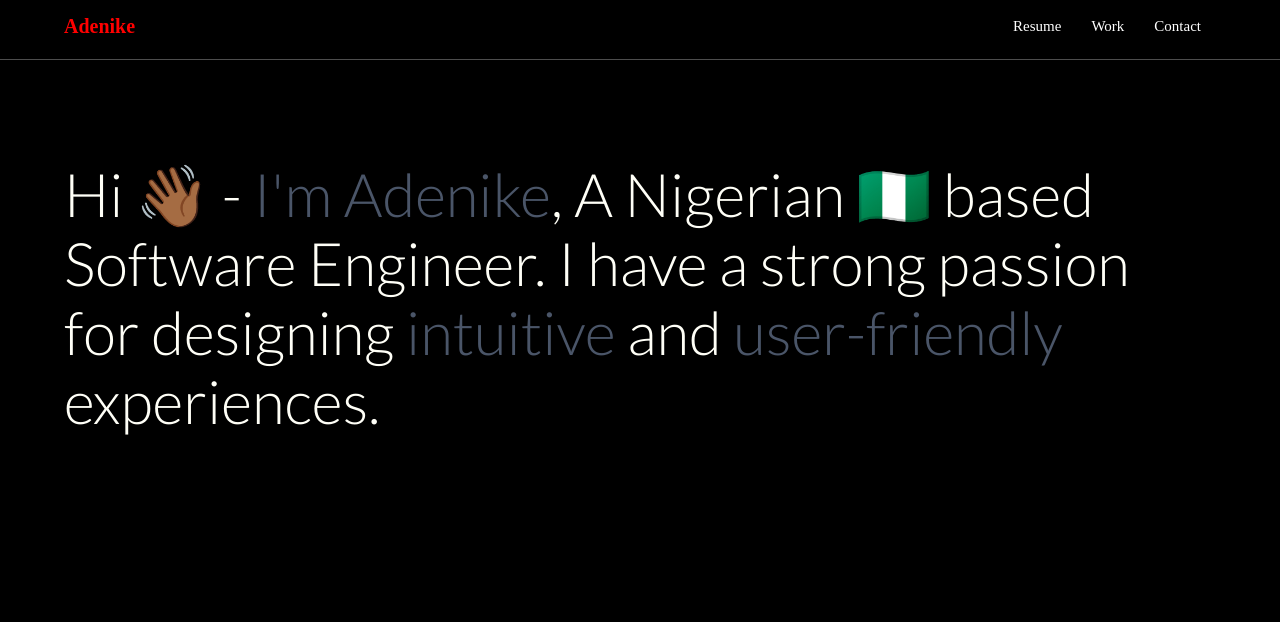
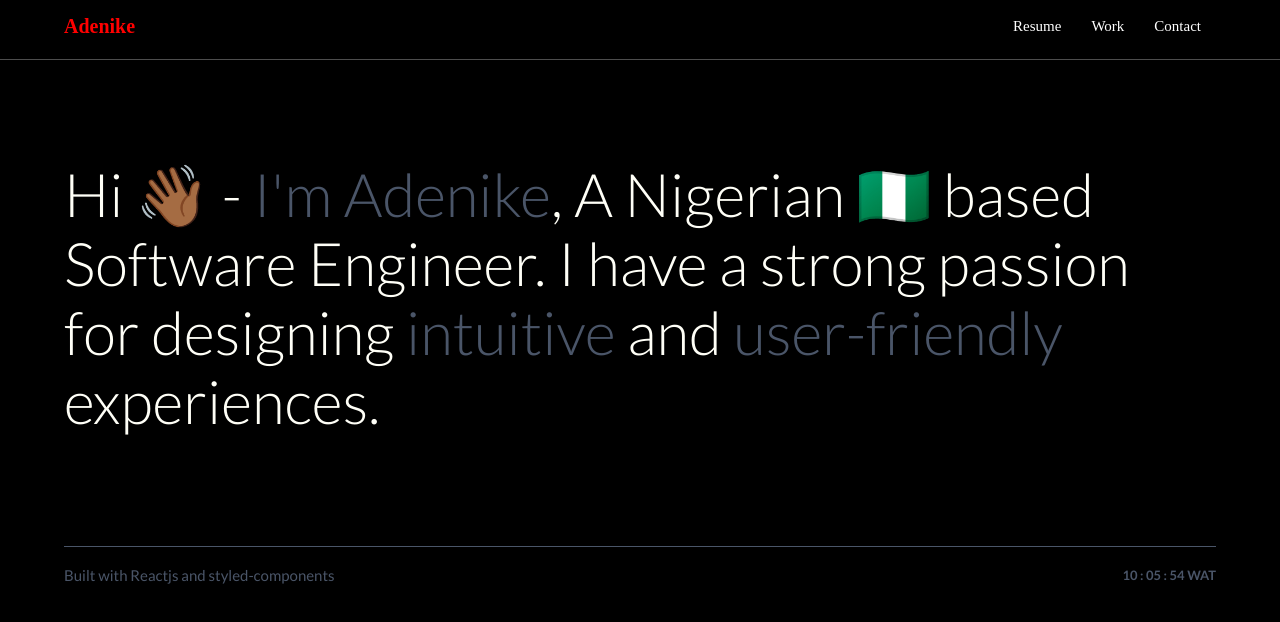
Before and after one commit to adenike005/apps, a React (Create React App) app: page / in a window 1280 px wide. Shown: the top 622 px of the page. Built offline with nearby package versions, Linux system fonts and the light colour scheme; a web font is replaced by a local one.

Commit message:
buttom added successfully

```diff
--- a/package.json
+++ b/package.json
@@ -9,6 +9,7 @@
     "@testing-library/react": "^13.4.0",
     "@testing-library/user-event": "^13.5.0",
     "locomotive-scroll": "^4.1.4",
+    "moment": "^2.30.1",
     "normalize-scss": "^8.0.0",
     "normalize.css": "^8.0.1",
     "react": "^18.2.0",
--- /dev/null
+++ b/src/Component/Clock.js
@@ -0,0 +1,50 @@
+import React, { useState, useEffect } from 'react';
+import styled from 'styled-components';
+import moment from 'moment';
+
+// Styled components for the clock
+const ClockContainer = styled.div`
+  font-size: 1.3rem;
+  color: #4a5568;
+  font-weight: 600;
+  font-family: "Lato", sans-serif;
+`;
+
+// Functional component representing the clock
+function Clock() {
+  // State to store the time
+  const [time, setTime] = useState({
+    hour: moment().format('hh'),
+    min: moment().format('mm'),
+    sec: moment().format('ss')
+  });
+
+  // Effect to update time every second
+  useEffect(() => {
+    const intervalId = setInterval(() => {
+      updateTime();
+    }, 1000);
+
+    // Cleanup function to clear interval
+    return () => clearInterval(intervalId);
+  }, []); // Empty dependency array ensures effect runs only once on component mount
+
+  // Function to update time
+  const updateTime = () => {
+    setTime({
+      hour: moment().format('hh'),
+      min: moment().format('mm'),
+      sec: moment().format('ss')
+    });
+  };
+
+  return (
+    <ClockContainer>
+      <div>
+        {time.hour} <span>:</span> {time.min} <span>:</span> {time.sec} WAT
+      </div>
+    </ClockContainer>
+  );
+}
+
+export default Clock;
--- /dev/null
+++ b/src/Component/Footer.js
@@ -0,0 +1,51 @@
+import React from 'react';
+import styled from 'styled-components';
+import Clock from './Clock'; // Import the Clock component
+
+const FooterSection = styled.div`
+  padding-top: calc(var(--header-height) + 50px);
+  color: #FFFFF7;
+  font-weight: 300;
+  font-family: "Lato", sans-serif;
+
+.container{
+    .footer {
+    display: flex;
+    justify-content: space-between;
+    align-items: center;
+    border-top: 1px solid #4a5568;
+    padding: 2rem 0;
+  }
+
+  .copy {
+    font-size: 1.5rem;
+    color: #4a5568;
+    font-weight: 400;
+    font-family: "Lato", sans-serif;
+  }
+}
+@media only screen and (max-width: 768px) {
+    .footer {
+        flex-direction: column;
+        gap: 10px;
+    }
+}
+
+`;
+
+function Footer() {
+  return (
+    <FooterSection>
+      <div className="container">
+        <div className="footer">
+          <div className="copy">Built with Reactjs and styled-components</div>
+          <div className="count">
+            <Clock />
+          </div>
+        </div>
+      </div>
+    </FooterSection>
+  );
+}
+
+export default Footer;
--- a/src/Component/Hero.js
+++ b/src/Component/Hero.js
@@ -9,16 +9,19 @@ const HeroSection = styled.div`
     .text{
         width: 100%;
 
+
         h2{
             font-size: 6rem;
             color: #FFFFF7;
             font-weight: 300;
             font-family: "Lato", sans-serif;
+
         }
     }
   }
 
   @media only screen and (max-width: 768px) {
+    padding-top: calc(var(--header-height) + 50px);
     .container {
     .text{
         width: 100%;
@@ -28,6 +31,7 @@ const HeroSection = styled.div`
             color: #FFFFF7;
             font-weight: 300;
             font-family: "Lato", sans-serif;
+
         }
     }
   }
--- a/src/Component/Navbar.js
+++ b/src/Component/Navbar.js
@@ -55,7 +55,7 @@ const NavbarSection = styled.div`
         width: 100%;
         height: 100vh;
         position: absolute;
-        background-color: rgba(0, 0, 0, 0.6);
+        background-color: rgba(0, 0, 0, 0.9);
         top: 0;
         left: -100%;
         z-index: -3;
--- a/src/Paging/Landing.js
+++ b/src/Paging/Landing.js
@@ -1,6 +1,7 @@
 import React from 'react'
 import Navbar from '../Component/Navbar'
 import Hero from '../Component/Hero'
+import Footer from '../Component/Footer'
 
 
 function Landing() {
@@ -8,6 +9,7 @@ function Landing() {
     <>
     <Navbar/>
     <Hero/>
+    <Footer/>
 
     </>
   )
```
Also changed, not shown: 1 other file (tests, documents, lock files or other folders).
